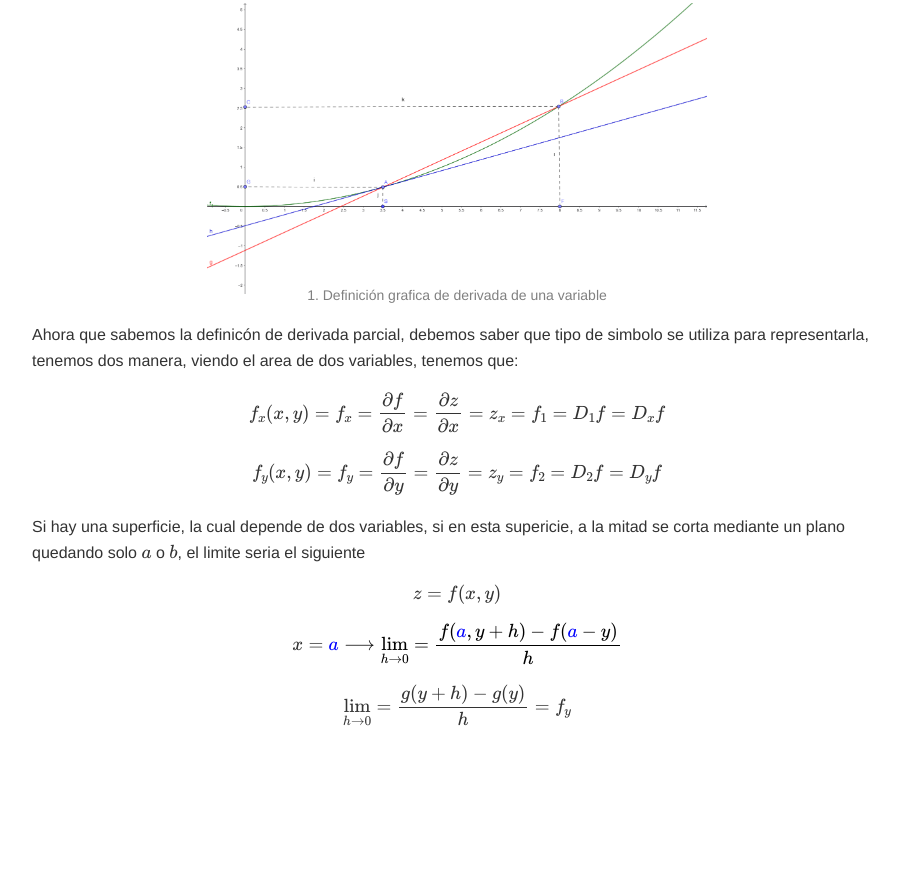
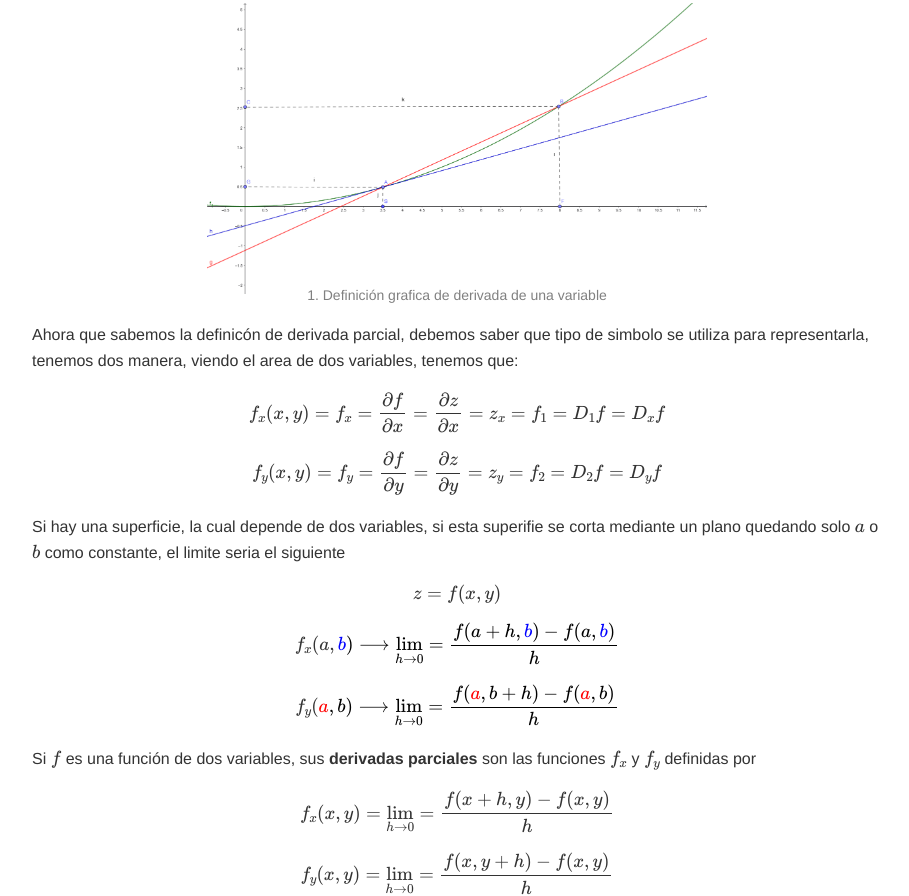
Before and after one commit to Jorge-Calderon-A/Jorge-Calderon-A.github.io, a plain HTML site: page matematicas_avanzadas/derivadas_parciales/index.html in a window 1280 px wide. Shown: the part 449-1345 px from the top of the page, without its empty margins (183-1092 px from the left). Before the commit the page ends 1176 px from the top, so only its background shows below. Drawn offline with nearby package versions, Linux system fonts and the light colour scheme.

Commit message:
Update index.html

```diff
--- a/matematicas_avanzadas/derivadas_parciales/index.html
+++ b/matematicas_avanzadas/derivadas_parciales/index.html
@@ -54,11 +54,17 @@ window.MathJax = {
 $$f_x(x,y)=f_x=\frac{\partial f }{\partial x}=\frac{\partial z}{\partial x}=z_x=f_1=D_1f=D_xf$$   <!--Derivada parcial respecto a x-->
 $$f_y(x,y)=f_y=\frac{\partial f }{\partial y}=\frac{\partial z}{\partial y}=z_y=f_2=D_2f=D_yf$$   <!--Derivada parcial respecto a y-->
 
-<p>Si hay una superficie, la cual depende de dos variables, si en esta supericie, a la mitad se corta mediante un plano quedando solo $a$ o $b$, el limite seria el siguiente</p>
+<p>Si hay una superficie, la cual depende de dos variables, si esta superifie se corta mediante un plano quedando solo $a$ o $b$ como constante, el limite seria el siguiente</p>
 
 <p>$$z=f(x,y)$$</p>
-<p>$$x=\color{blue}a \color{black}\longrightarrow\displaystyle\lim_{h \to 0}=\frac{f(\color{blue}a\color{black},y+h)-f(\color{blue}a\color{black}-y)}{h}$$</p>
-<p>$$\displaystyle\lim_{h \to 0}=\frac{g(y+h)-g(y)}{h}=f_y$$</p>
+<p>$$f_x(a,\color{blue}b\color{black})\longrightarrow\displaystyle\lim_{h \to 0}=\frac{f(a+h,\color{blue}b\color{black})-f(a,\color{blue}b\color{black})}{h}$$</p> <!--Derivada respecto a x-->
+
+<p>$$f_y(\color{red}a\color{black},b)\longrightarrow\displaystyle\lim_{h \to 0}=\frac{f(\color{red}a\color{black},b+h)-f(\color{red}a\color{black},b)}{h}$$</p>   <!--Derivada respecto a y-->
+
+<p>Si $f$ es una función de dos variables, sus <b>derivadas parciales</b> son las funciones $f_x$ y $f_y$ definidas por</p>
+
+<p>$$f_x(x,y)=\displaystyle\lim_{h \to 0}=\frac{f(x+h,y)-f(x,y)}{h}$$</p>
+<p>$$f_y(x,y)=\displaystyle\lim_{h \to 0}=\frac{f(x,y+h)-f(x,y)}{h}$$</p>
       </div>
 
 
```
